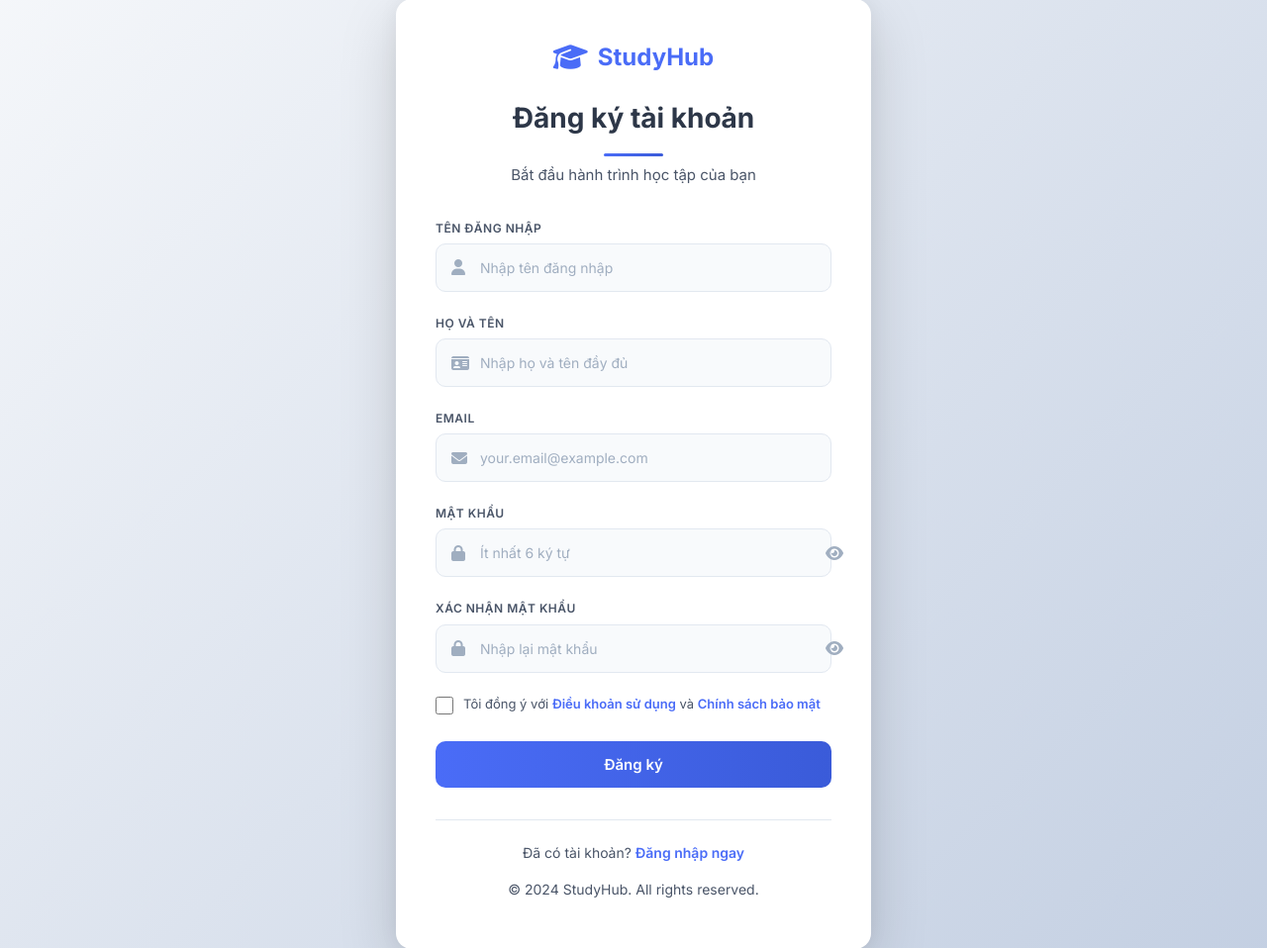
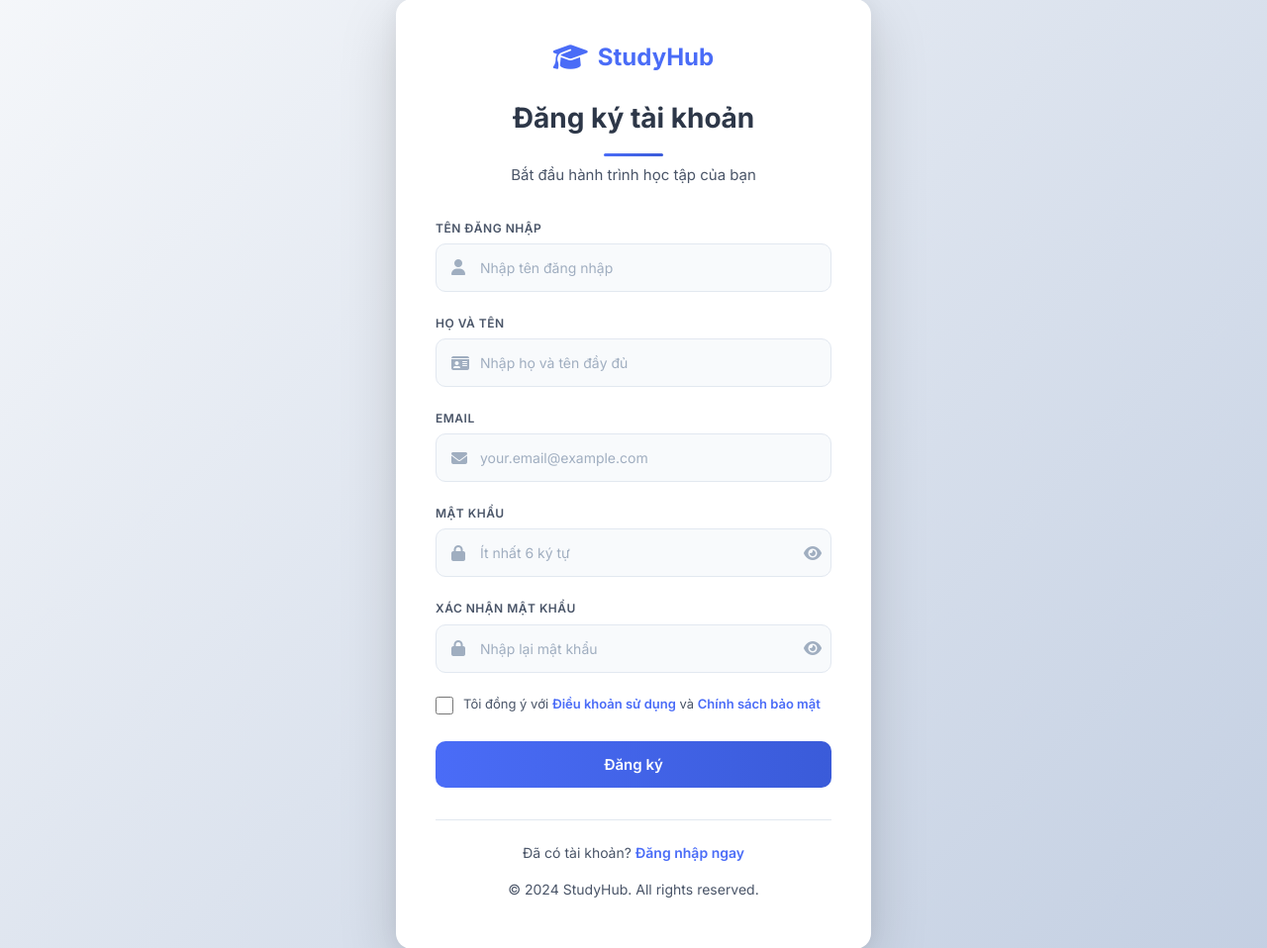
Before and after one commit to hoanhsang1/study-tools-website, a PHP site: page /auth/register.php in a window 1280 px wide. Shown: the part 21-979 px from the top of the page at 99% size. Run offline with PHP 8.4, Linux system fonts and the light colour scheme.

Commit message:
Resgister_UI

```diff
--- a/public/auth/css/auth.css
+++ b/public/auth/css/auth.css
@@ -261,6 +261,10 @@ body {
 
 .error-message.show {
     display: block;
+}
+
+.eye {
+    left: -6px !important;
 }
 
 /* Checkbox */
--- a/public/auth/register.php
+++ b/public/auth/register.php
@@ -122,7 +122,7 @@ if ($_SERVER['REQUEST_METHOD'] === 'POST') {
                         <input type="password" id="password" name="password"
                                placeholder="Ít nhất 6 ký tự" required>
                         <button type="button" class="toggle-password" id="togglePassword">
-                            <i class="fas fa-eye"></i>
+                            <i class="fas fa-eye eye"></i>
                         </button>
                     </div>
                     <div class="error-message" id="passwordError"></div>
@@ -135,10 +135,10 @@ if ($_SERVER['REQUEST_METHOD'] === 'POST') {
                         <input type="password" id="confirm_password" name="confirm_password"
                                placeholder="Nhập lại mật khẩu" required>
                         <button type="button" class="toggle-password" id="toggleConfirmPassword">
-                            <i class="fas fa-eye"></i>
+                            <i class="fas fa-eye eye"></i>
                         </button>
                     </div>
-                    <div class="error-message" id="confirmPasswordError"></div>
+                    <div class="error-message" id="confirm_passwordError"></div>
                 </div>
 
                 <div class="form-group checkbox-group">
```
